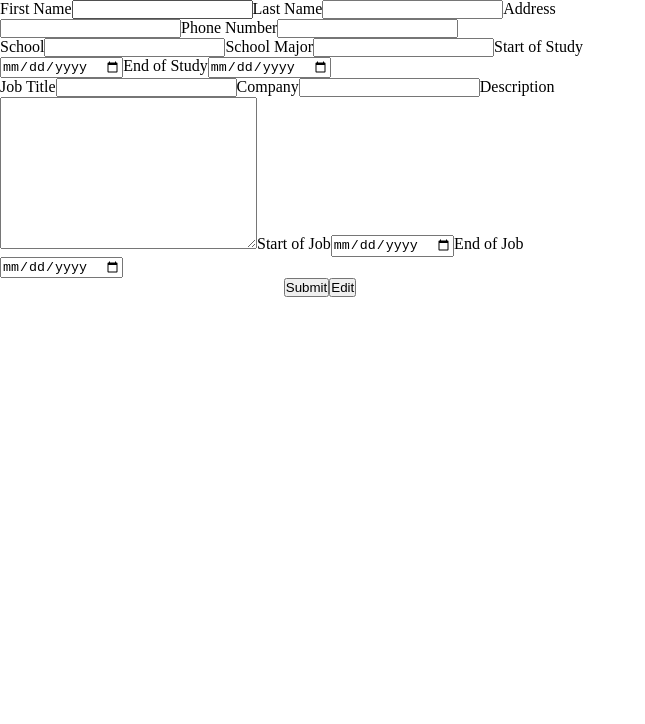
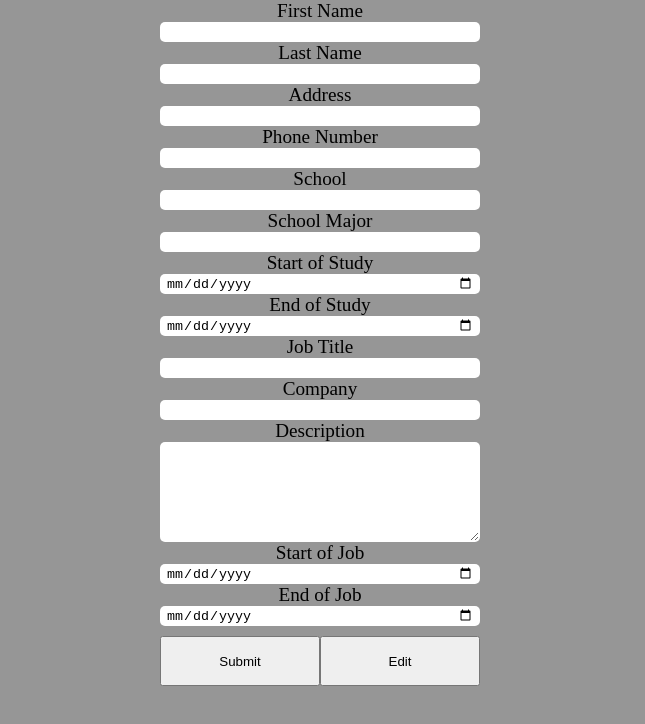
Before and after one commit to kyougene/cv-app, a React (Vite) app: page / in a window 1280 px wide. Shown: the top 724 px of the page, without its empty margins (0-645 px from the left). Built offline with nearby package versions, Linux system fonts and the light colour scheme.

Commit message:
form changes with styling

```diff
--- a/src/Components/ExperienceSection.jsx
+++ b/src/Components/ExperienceSection.jsx
@@ -38,6 +38,7 @@ export default function ExperienceSection() {
         cols="30"
         rows="10"
         ref={descriptionRef}
+        className="description"
       ></textarea>
       <label htmlFor="startOfJob" className="label">
         Start of Job
--- a/src/style.css
+++ b/src/style.css
@@ -6,15 +6,33 @@
   box-sizing: border-box;
 }
 
+body {
+  background-color: rgba(80, 80, 80, 0.6);
+}
+
 .root {
   width: 100vw;
   height: 100vh;
+}
+
+.label {
+  font-size: 1.2rem;
 }
 
 .form {
   display: flex;
   flex-direction: column;
   align-items: center;
+  justify-content: center;
+  width: 50%;
+  height: 100%;
+}
+
+.section {
+  display: flex;
+  flex-direction: column;
+  align-items: center;
+  justify-content: center;
   width: 50%;
   height: auto;
 }
@@ -22,4 +40,32 @@
 .button-container {
   display: flex;
   justify-content: center;
+  margin-top: 10px;
+  width: 50%;
+  height: 50px;
 }
+
+.button {
+  width: 50%;
+  height: 100%;
+}
+
+.button:hover {
+  cursor: pointer;
+}
+
+.input {
+  border: 1px solid transparent;
+  border-radius: 5px;
+  height: 20px;
+  width: 100%;
+  padding: 5px;
+}
+
+.description {
+  border: 1px solid transparent;
+  border-radius: 5px;
+  width: 100%;
+  height: 100px;
+  padding: 5px;
+}
```
